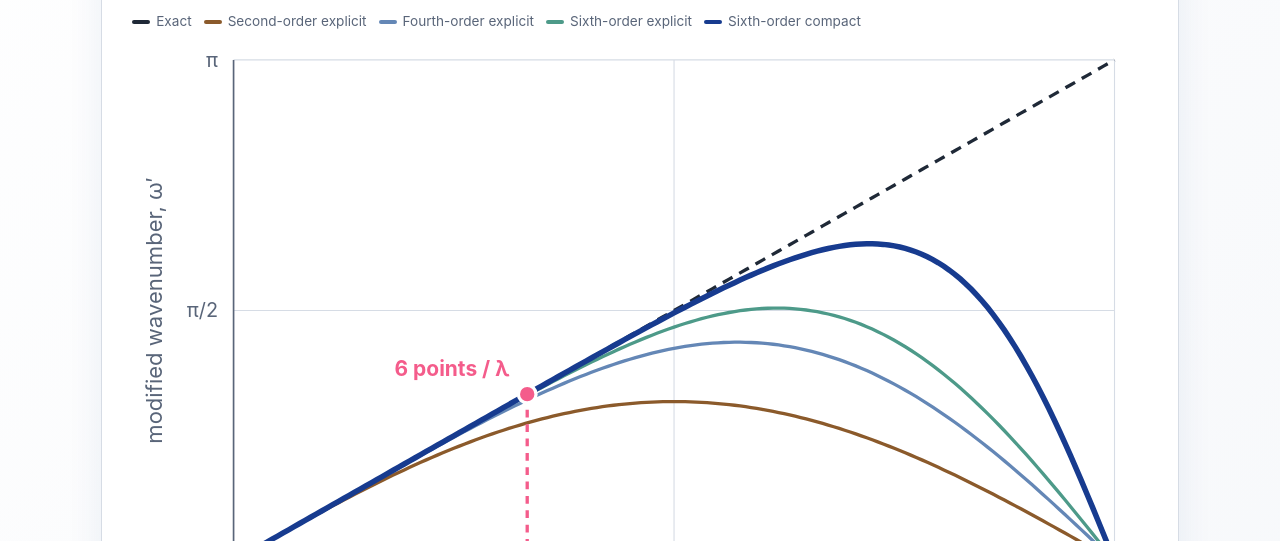
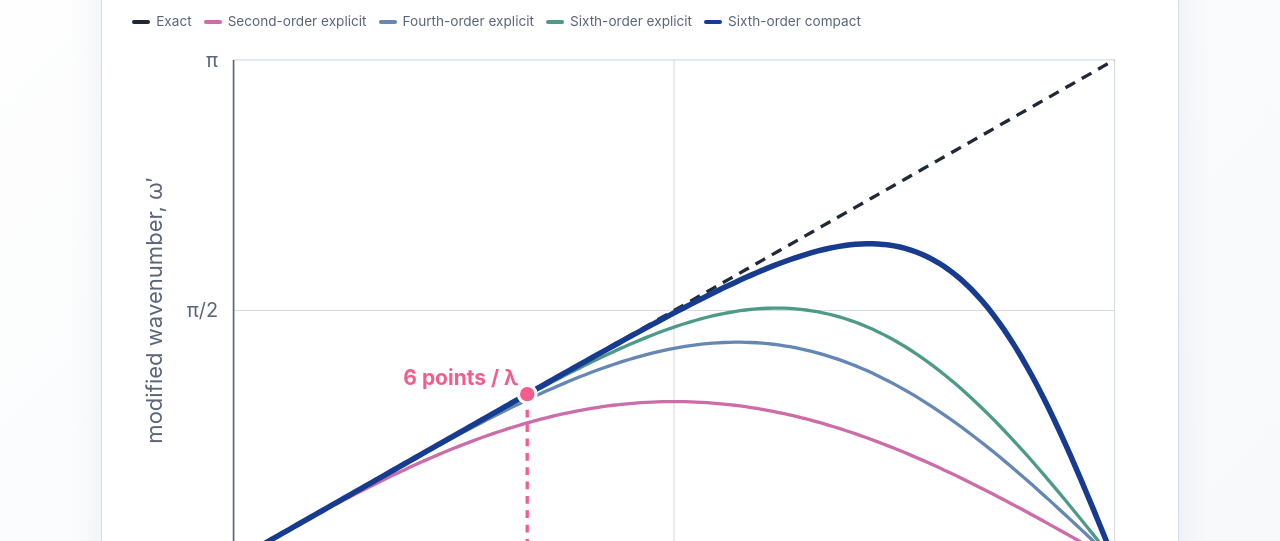
Before and after one commit to zeyveli/iac-2026-iposter, a website: page pages/compact/index.html in a window 1280 px wide. Shown: the part 411-952 px from the top of the page. Drawn offline with Linux system fonts and the light colour scheme.

Commit message:
Update color for second-order explicit in legend

```diff
--- a/pages/compact/index.html
+++ b/pages/compact/index.html
@@ -27,7 +27,7 @@
         <p>For a Fourier mode with nondimensional wavenumber <i>ω</i>, an ideal derivative has <i>ω′</i> = <i>ω</i>. The plotted curves use the exact symbols of the second-, fourth-, sixth-order explicit and sixth-order compact centred first-derivative operators.</p>
         <div class="legend" aria-label="Curve legend">
           <span style="--swatch:#1f2937">Exact</span>
-          <span style="--swatch:#8b5a2b">Second-order explicit</span>
+          <span style="--swatch:#cc6ca9">Second-order explicit</span>
           <span style="--swatch:#6487b6">Fourth-order explicit</span>
           <span style="--swatch:#4d9a89">Sixth-order explicit</span>
           <span style="--swatch:#173b8f">Sixth-order compact</span>
@@ -54,7 +54,7 @@
       import { linePath, makeSvg, setPressed, svgEl } from "../../assets/js/common.js";
 
       const palette = {
-        exact: "#1f2937", second: "#8b5a2b", fourth: "#6487b6",
+        exact: "#1f2937", second: "#cc6ca9", fourth: "#6487b6",
         sixth: "#4d9a89", compact: "#173b8f"
       };
       const chart = document.querySelector("#resolution-chart");
@@ -116,7 +116,7 @@
         const kStar = compactModifiedWavenumber(theta);
         svg.append(svgEl("line", { x1: x(theta), x2: x(theta), y1: y(0), y2: y(kStar), stroke: "#f45c8b", "stroke-width": 3, "stroke-dasharray": "7 6" }));
         svg.append(svgEl("circle", { cx: x(theta), cy: y(kStar), r: 8, fill: "#f45c8b", stroke: "white", "stroke-width": 3 }));
-        svg.append(svgEl("text", { x: x(theta) - 16, y: y(kStar) - 16, fill: "#f45c8b", "font-size": 19, "font-weight": 700, "text-anchor": "end" }, `${pointsPerWavelength} points / λ`));
+        svg.append(svgEl("text", { x: x(theta) - 8, y: y(kStar) - 8, fill: "#f45c8b", "font-size": 19, "font-weight": 700, "text-anchor": "end" }, `${pointsPerWavelength} points / λ`));
       }
 
       function update() {
```
